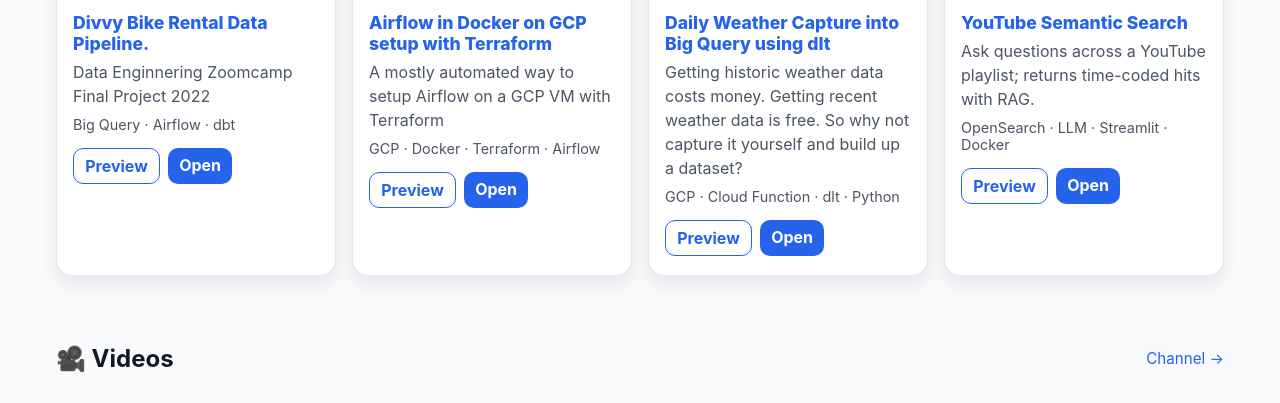
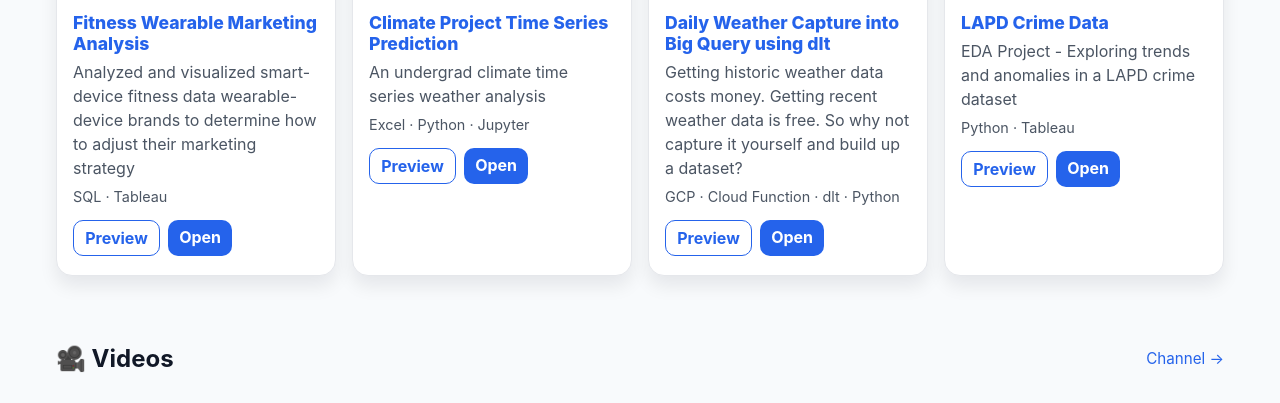
Before and after one commit to mhopejohnd/hope-s_portfolio, a Jekyll site: the page built from index.md, in a window 1280 px wide and 900 px high, scrolled down 422 px, cut to the strip 248-651 px from the top of the window. Built offline with Jekyll 4.4.1, drawn with Linux system fonts in a browser that asks for light colours.

Commit message:
Update projects.yml
changed from template project to mine

```diff
--- a/_data/projects.yml
+++ b/_data/projects.yml
@@ -1,15 +1,15 @@
-- title: "Divvy Bike Rental Data Pipeline."
-  link: "https://github.com/MichaelShoemaker/shoemaker-de-zoomcamp-final-project"
-  description: "Data Enginnering Zoomcamp Final Project 2022"
-  stack: "Big Query · Airflow ·  dbt"
+- title: "Fitness Wearable Marketing Analysis"
+  link: "https://github.com/mhopejohnd/Fitness-Wearable-Marketing-Analysis"
+  description: "Analyzed and visualized smart-device fitness data wearable-device brands to determine how to adjust their marketing strategy"
+  stack: "SQL · Tableau"
   image: "/assets/images/DivvyDataDiagram.jpeg"
   preview_gif: "/assets/images/DivvyDataDiagram.jpeg"
   screenshot: "/assets/images/DivvyDataDiagram.jpeg"
 
-- title: "Airflow in Docker on GCP setup with Terraform"
-  link: "https://github.com/MichaelShoemaker/Terraform-Docker-Airflow-GCP"
-  description: "A mostly automated way to setup Airflow on a GCP VM with Terraform"
-  stack: "GCP · Docker · Terraform · Airflow"
+- title: "Climate Project Time Series Prediction"
+  link: "https://github.com/mhopejohnd/Climate-Project-Time-Series-Prediction"
+  description: "An undergrad climate time series weather analysis"
+  stack: "Excel · Python · Jupyter"
   image: "/assets/images/TerraformDockerAirflow.png"
   preview_gif: "/assets/images/TerraformDockerAirflow.png"
   screenshot: "/assets/images/TerraformDockerAirflow.png"
@@ -22,10 +22,10 @@
   preview_gif: "/assets/images/dlt_weather_flow.gif"
   screenshot: "/assets/images/dlt_weather_flow.gif"
 
-- title: "YouTube Semantic Search"
-  link: "https://github.com/MichaelShoemaker/PlaylistGuide-LLM"
-  description: "Ask questions across a YouTube playlist; returns time-coded hits with RAG."
-  stack: "OpenSearch · LLM · Streamlit · Docker"
+- title: "LAPD Crime Data"
+  link: "https://github.com/mhopejohnd/LAPD-Crime-Data"
+  description: "EDA Project - Exploring trends and anomalies in a LAPD crime dataset"
+  stack: "Python · Tableau"
   image: "/assets/images/PlayListGuideLLM.gif"
   preview_gif: "/assets/images/PlayListGuideLLM.gif"
   preview_gif: "/assets/images/PlayListGuideLLM.gif"
```
